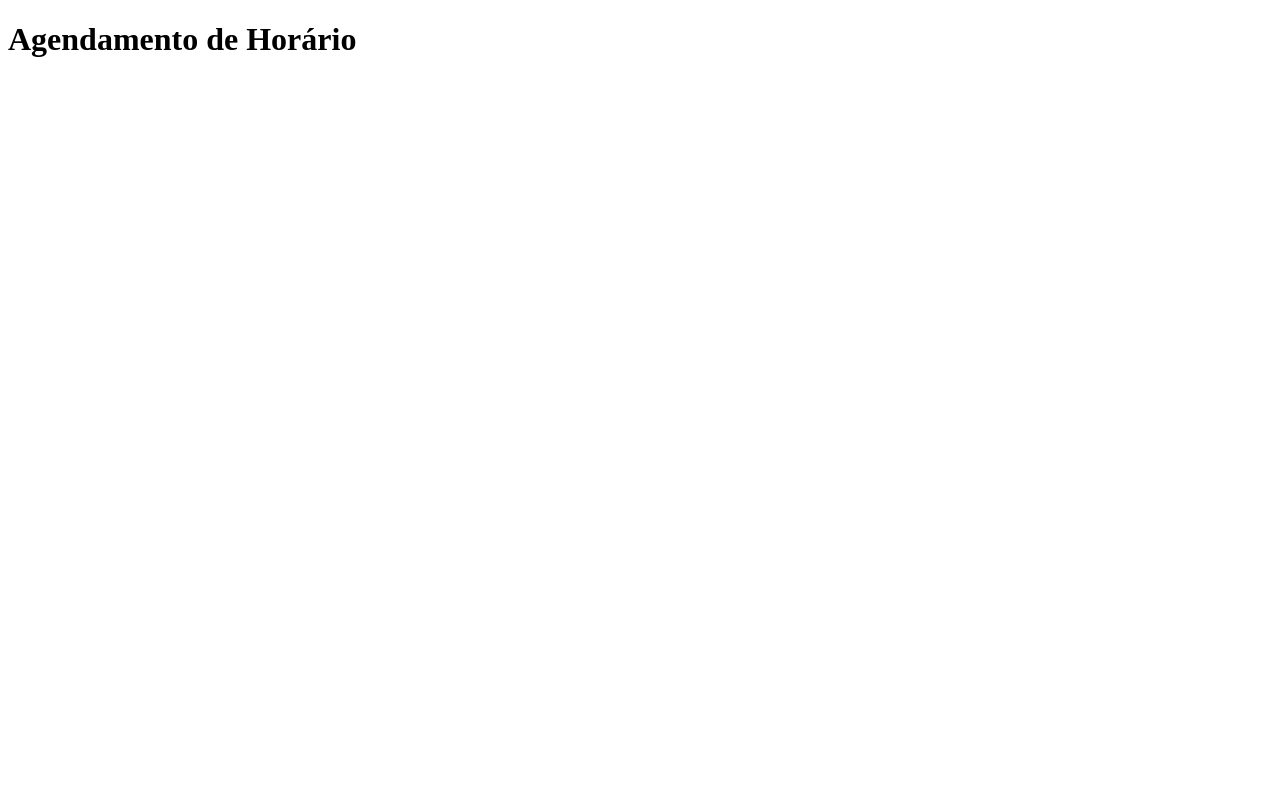
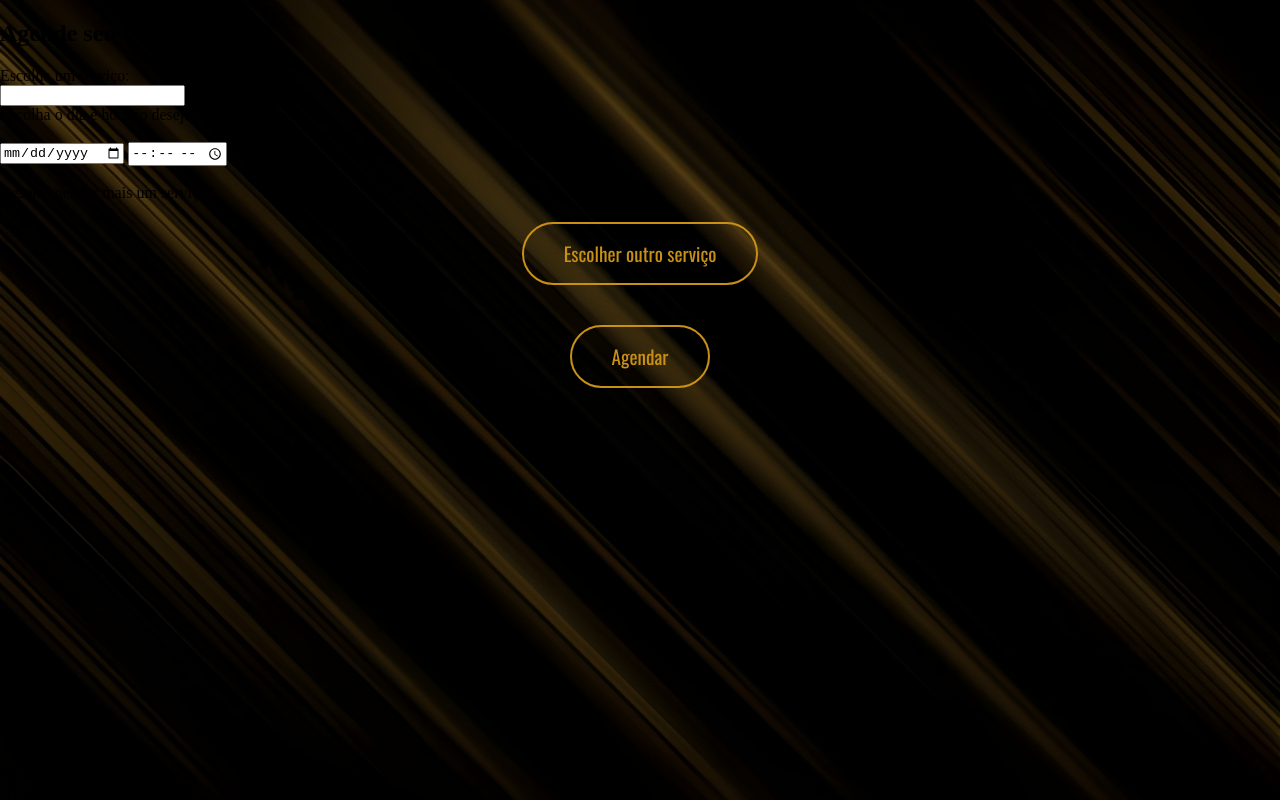
Before and after one commit to APShootingStar/barbearia-e-agendamento, a plain HTML site: page agendamento.html in a window 1280 px wide. Drawn offline with nearby package versions, Linux system fonts and the light colour scheme.

Commit message:
Update agendamento.html with new service options

```diff
--- a/agendamento.html
+++ b/agendamento.html
@@ -1,11 +1,35 @@
 <!DOCTYPE html>
-<html lang="en">
+<html>
+
 <head>
-    <meta charset="UTF-8">
-    <meta name="viewport" content="width=device-width, initial-scale=1.0">
     <title>Agendamento</title>
+    <link rel="stylesheet" href="style.css">
 </head>
+
 <body>
-    <h1>Agendamento de Horário</h1>
+
+    <section class="card-servico">
+      <h1> Agende seu horário já</h1>
+        <div id="quadro-agendamento">
+            <label for="servico">Escolha um serviço: </label required> <br>
+            <input type="text" id="servicos" list="servico-opcoes">
+            <datalist id="servico-opcoes">
+                <option value="Barba">
+                <option value="Corte de cabelo">
+                <option value="Sobrancelha">
+            </datalist>
+            <br>
+            <label for="horario"> Escolha o dia e horário desejado:</label>
+            <br> <br>
+            <input type="date" name="data-agendamento" id="data-servico" required>
+            <input type="time" name="hora-agendamento" id="hora-servico" required>
+            <br> <br>
+            <Span>Deseja agendar mais um serviço? </span>
+            <button type="submit">Escolher outro serviço</button>
+        </div>
+    </section>
+
+    <button type="submit">Agendar</button>
 </body>
+
 </html>
```
